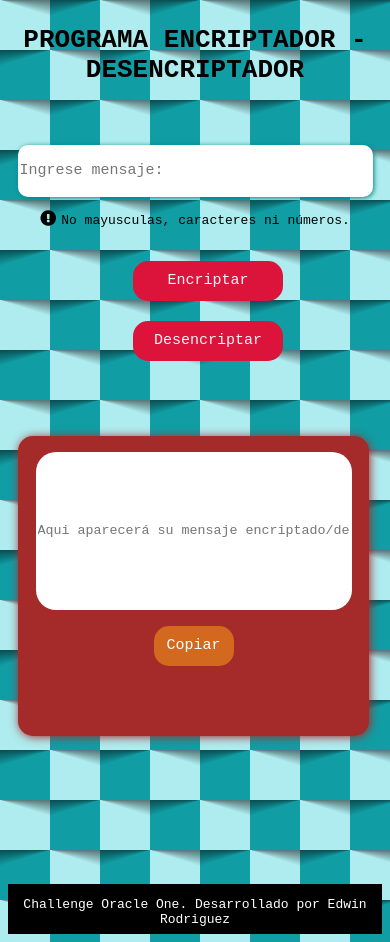
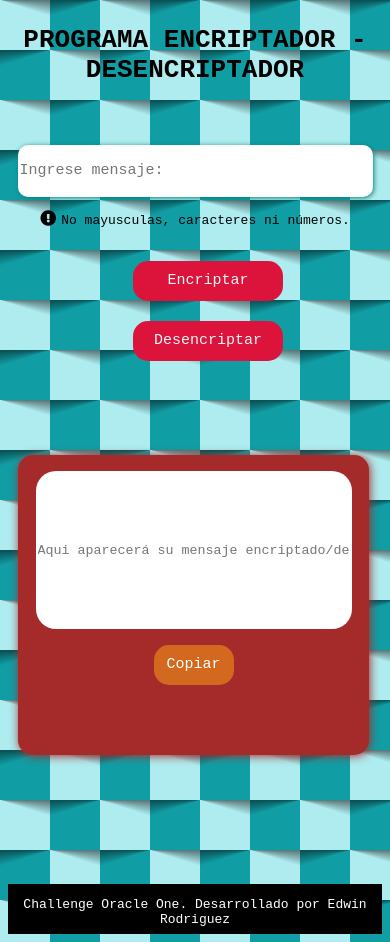
Before and after one commit to EARL2021/Challenge-One, a plain HTML site: page index.html in a window 390 px wide. Drawn offline with Linux system fonts and the light colour scheme.

Commit message:
Actualizacion #hijo-tarjeta2 margin

```diff
--- a/estilos.css
+++ b/estilos.css
@@ -224,7 +224,7 @@ a {
         margin-left: 10px;
         width: 90vw;
         height: 300px;
-        margin-top: -20vw;
+        margin-top: -15vw;
     }
 
     #mensaje_desifrado {
```
